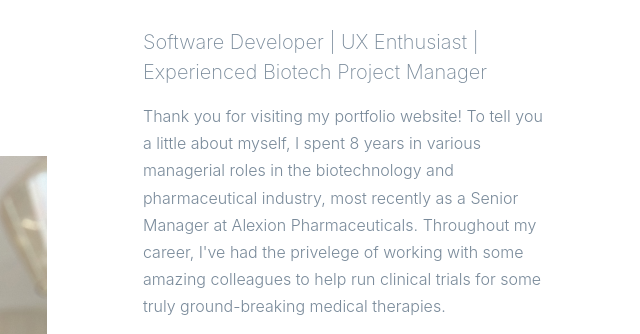
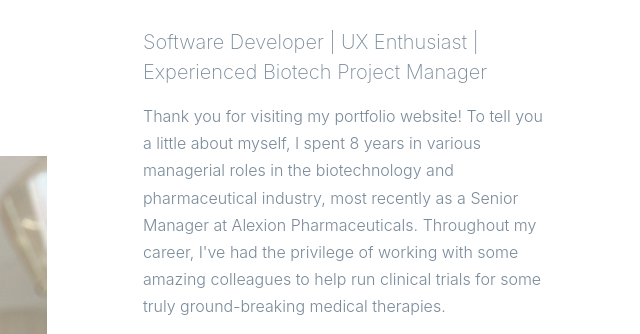
Before and after one commit to shaider0/shaider0.github.io, a plain HTML site: page index.html in a window 1280 px wide. Shown: the part 939-1273 px from the top of the page, 640-1280 px from the left. Drawn offline with nearby package versions, Linux system fonts and the light colour scheme; some packages are replaced by stand-ins of ours; no server answers; files whose address does not match are found by name.

Commit message:
fix spelling

```diff
--- a/index.html
+++ b/index.html
@@ -71,7 +71,7 @@
               <h2>About <strong>Me</strong></h2>
             </div>
             <p class="lead">Software Developer | UX Enthusiast | Experienced Biotech Project Manager </p>
-            <p class="mb-3">Thank you for visiting my portfolio website! To tell you a little about myself, I spent 8 years in various managerial roles in the biotechnology and pharmaceutical industry, most recently as a Senior Manager at Alexion Pharmaceuticals. Throughout my career, I've had the privelege of working with some amazing colleagues to help run clinical trials for some truly ground-breaking medical therapies. </p>
+            <p class="mb-3">Thank you for visiting my portfolio website! To tell you a little about myself, I spent 8 years in various managerial roles in the biotechnology and pharmaceutical industry, most recently as a Senior Manager at Alexion Pharmaceuticals. Throughout my career, I've had the privilege of working with some amazing colleagues to help run clinical trials for some truly ground-breaking medical therapies. </p>
             <p class="mb-3">In 2018, I started teaching myself to program in my free time using online resources such as Codecademy, Udemy, and Udacity. I quickly found that I really enjoyed programming and wanted to expand my skillset. In early 2019, I decided to enroll in General Assembly's Software Engineering Immersive program, a 12-week 500+ hour program with classes taking place daily at GA's Boston Campus. At GA, through daily lessons, coding challenges, and 4 full-stack projects, I was able to learn more about software development than I thought was possible in such a short period of time.</p>
 
             <p class="mb-3">After graduating from GA in June of 2019, before jumping back into the job market, I decided to take some time to travel around the world with my wife. We were lucky enough to visit some truly amazing cities including Paris, Berlin, Rome, Bali, and Dhaka. Now I'm back, recharged, and ready to get to work!</p>
```
